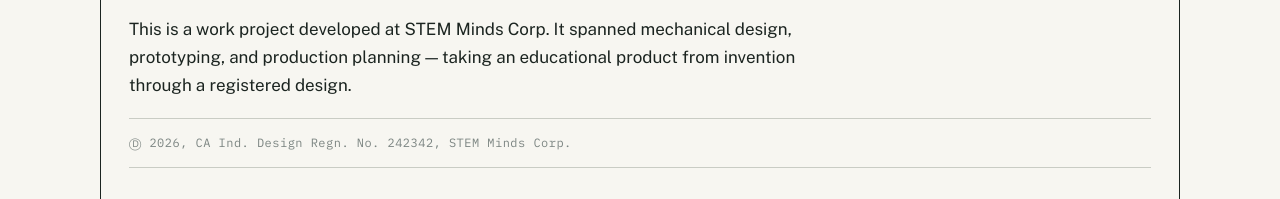
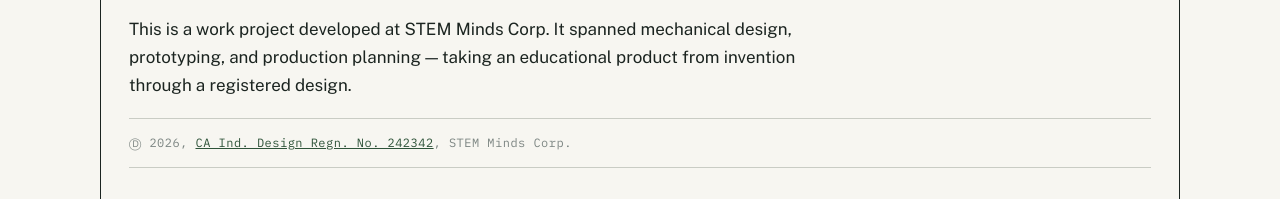
Before and after one commit to R11K/R11k.github.io, a plain HTML site: page farm-in-a-box.html in a window 1280 px wide. Shown: the part 1451-1650 px from the top of the page. Drawn offline with nearby package versions, Linux system fonts and the light colour scheme.

Commit message:
Add files via upload

```diff
--- a/farm-in-a-box.html
+++ b/farm-in-a-box.html
@@ -172,7 +172,7 @@
       <p>Farm in a Box is a germination grow kit designed to make hands-on plant science accessible in classrooms. The core unit is laser-cut from bass wood and houses an integrated LED grow light. A second version is in development that adds a microcontroller and sensors, letting students monitor their plants&rsquo; conditions over time.</p>
       <p>This is a work project developed at STEM Minds Corp. It spanned mechanical design, prototyping, and production planning &mdash; taking an educational product from invention through a registered design.</p>
     </div>
-    <p class="reg-notice">&#9401; 2026, CA Ind. Design Regn. No. 242342, STEM Minds Corp.</p>
+    <p class="reg-notice">&#9401; 2026, <a href="https://www.ic.gc.ca/app/opic-cipo/id/mngMg.do?fllAppNm=242342&amp;ordNum=1&amp;lang=eng&amp;status=OK&amp;sz=1&amp;rttn=0&amp;imgBrnd=Application" target="_blank" rel="noopener">CA Ind. Design Regn. No. 242342</a>, STEM Minds Corp.</p>
     <div class="reflection">
       <div class="rhead">Reflection</div>
       <div class="ritem"><span class="q">What I learned</span><p>I learned what it takes to move an idea past a prototype into an actual product: designing for manufacturability, planning production, and following through on a registered industrial design rather than stopping at &ldquo;it works.&rdquo;</p></div>
```
